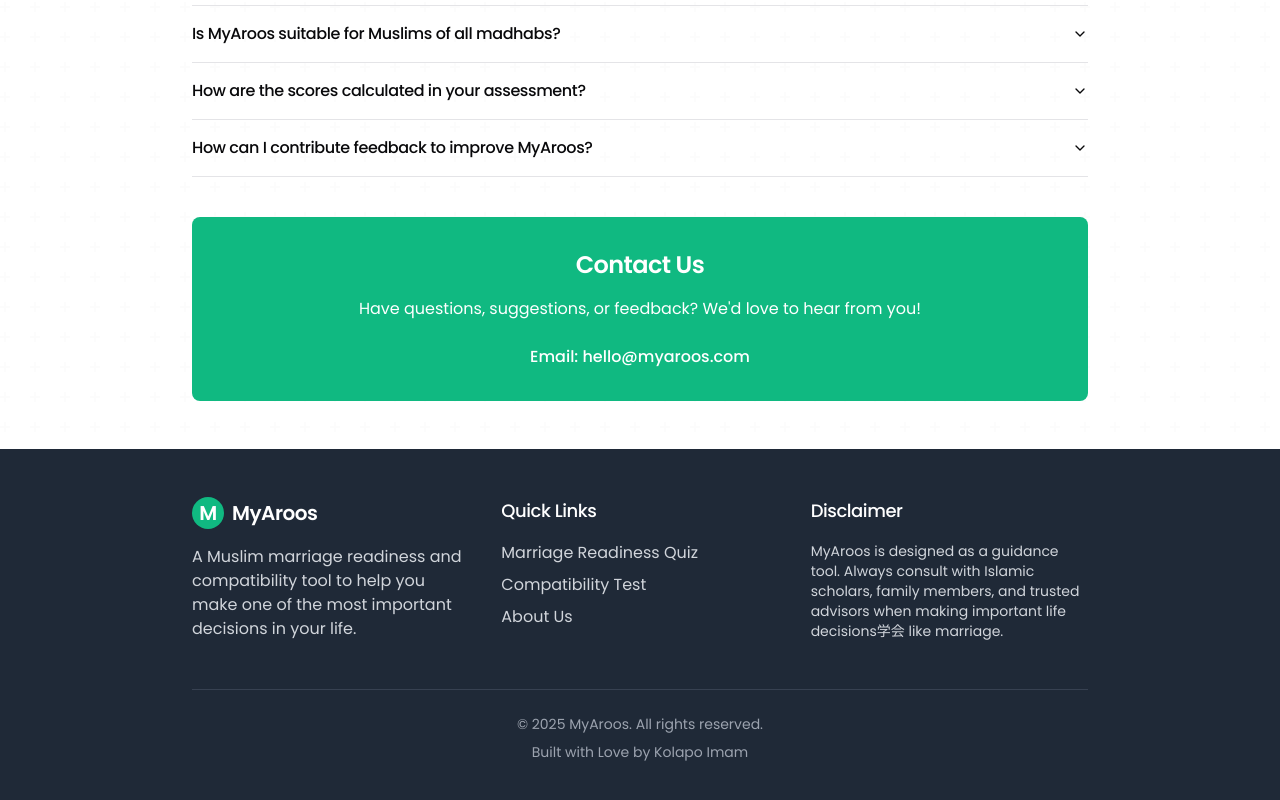
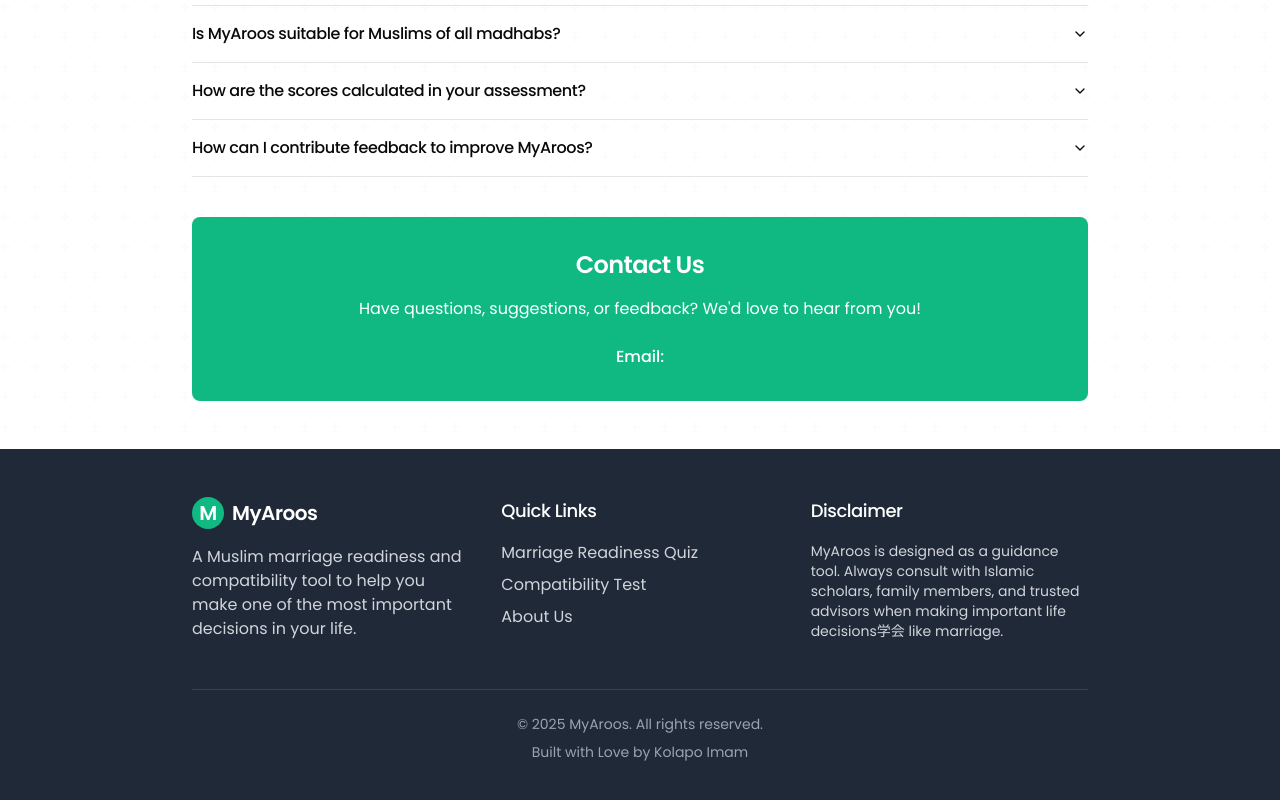
Before and after one commit to kolapoimam/myaroos-matchmaker, a React (Vite) app: page /about in a window 1280 px wide. Shown: the part 1018-1818 px from the top of the page. Built offline with nearby package versions, Linux system fonts and the light colour scheme.

Commit message:
Update About.tsx

```diff
--- a/src/pages/About.tsx
+++ b/src/pages/About.tsx
@@ -206,7 +206,7 @@ const About = () => {
                 Have questions, suggestions, or feedback? We'd love to hear from you!
               </p>
               <p className="font-medium">
-                Email: hello@myaroos.com
+                Email:
               </p>
             </div>
           </div>
```
